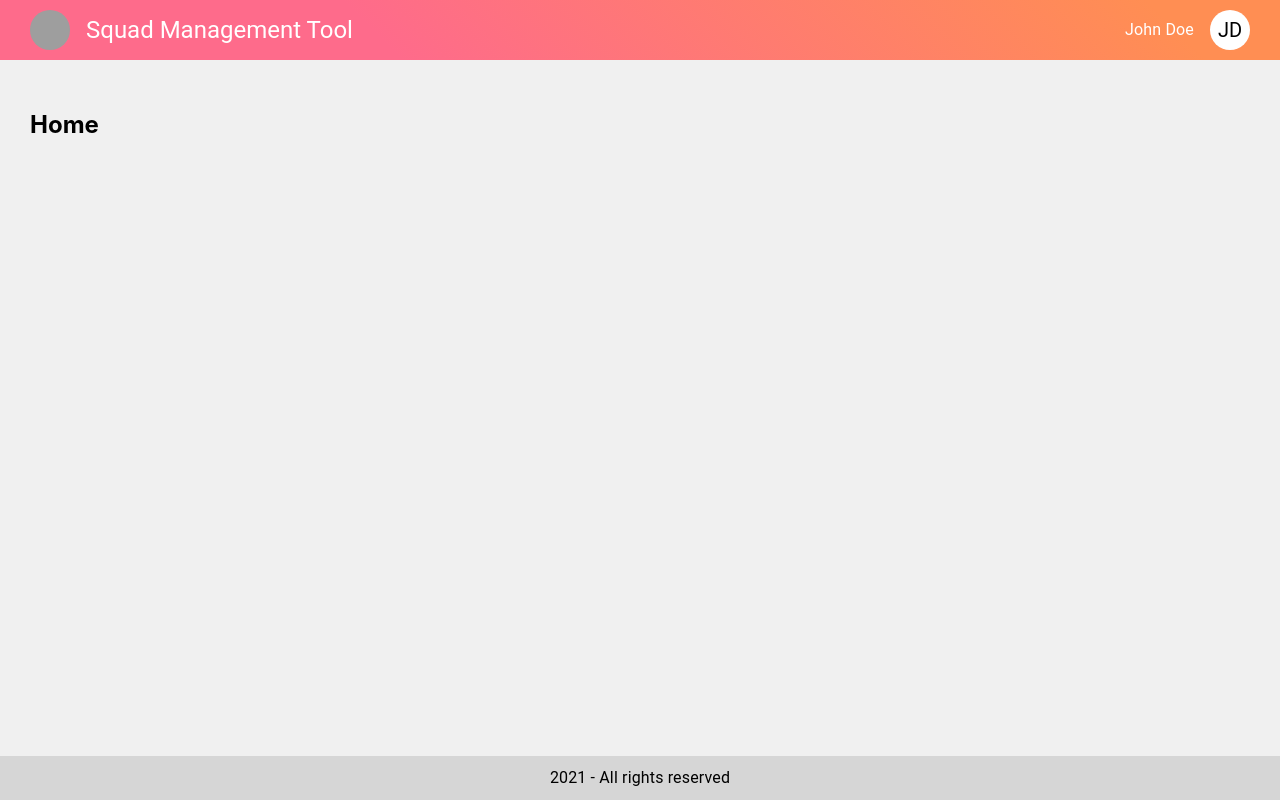
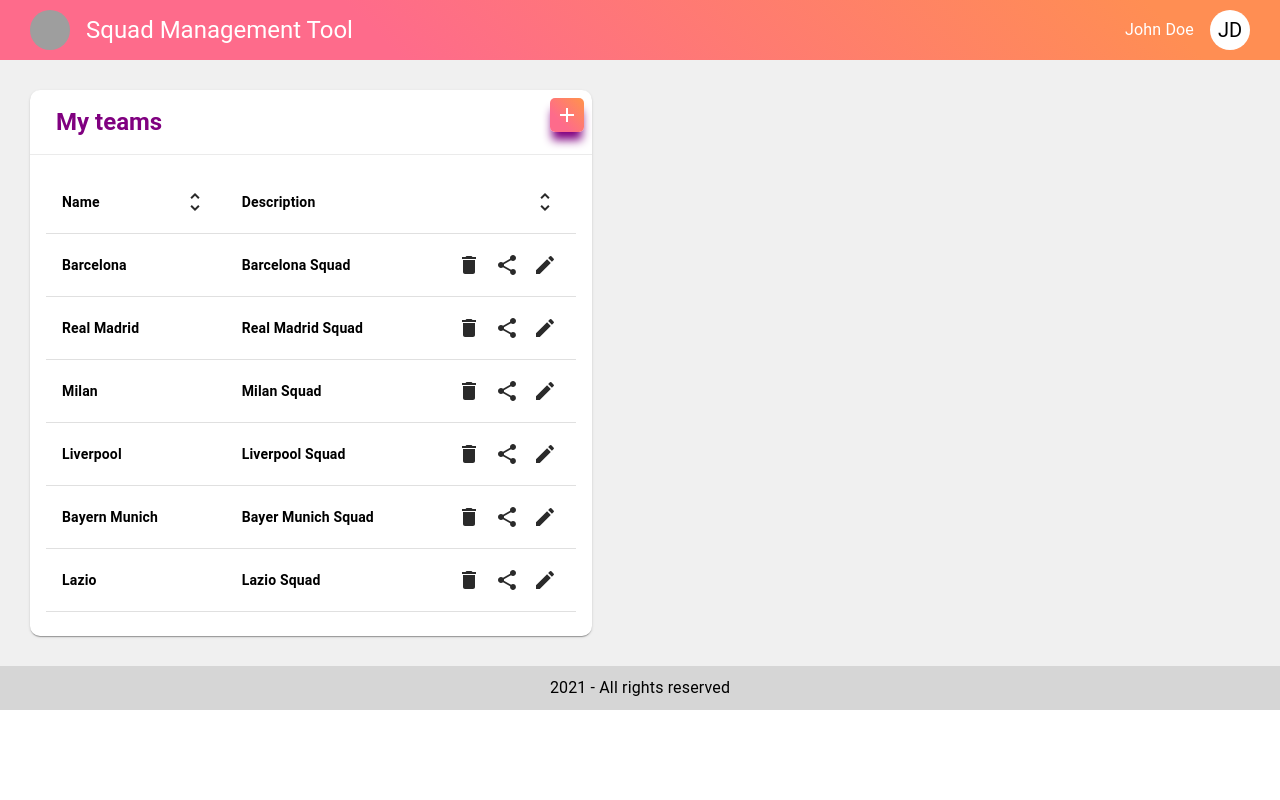
Before and after one commit to Leoguedesm1/squad_management_tool, a React (Create React App) app: page / in a window 1280 px wide. Built offline with nearby package versions, Linux system fonts and the light colour scheme; grey boxes are pictures that could not be loaded.

Commit message:
finish my teams ui

```diff
--- a/src/App.js
+++ b/src/App.js
@@ -6,6 +6,7 @@
 } from "react-router-dom";
 
 import { Topbar, Bottombar, BackgroundContainer } from './components/index';
+import { Home, } from './screens/index';
 
 export default function App() {
   return (
@@ -28,9 +29,6 @@
   );
 }
 
-function Home() {
-  return <h2>Home</h2>;
-}
 
 function Users() {
   return <h2>New Team</h2>;
--- a/src/components/BackgroundContainer/style.js
+++ b/src/components/BackgroundContainer/style.js
@@ -4,10 +4,8 @@
 const Container = styled(`div`)({
   background: '#f0f0f0',
   padding: '30px 30px',
-  width: '100%',
   height: '100%',
   minHeight: '100%',
-  position: 'fixed'
 });
 
 export {
--- a/src/components/Bottombar/style.js
+++ b/src/components/Bottombar/style.js
@@ -6,7 +6,6 @@
   padding: '10px 30px',
   color: 'black',
   bottom: 0,
-  position: 'fixed'
 });
 
 export {
--- /dev/null
+++ b/src/components/Card/Card.js
@@ -0,0 +1,24 @@
+import React, { forwardRef, useState, createRef } from 'react';
+import { Card, CardContent, CardHeader, Divider } from '@material-ui/core';
+import { StyledCardHeader, StyledCard } from './style';
+
+export default forwardRef((props, ref) => {
+
+    const cardHeaderClasses = StyledCardHeader();
+
+    return (
+        <StyledCard>
+            <CardHeader
+                title={props.title}
+                action={props.action}
+                classes={cardHeaderClasses}
+            />
+
+            <Divider light />
+
+            <CardContent>
+                {props.children}
+            </CardContent>
+        </StyledCard>
+    )
+});
--- /dev/null
+++ b/src/components/Card/style.js
@@ -0,0 +1,23 @@
+import { styled, makeStyles } from '@material-ui/core/styles';
+import { Card } from '@material-ui/core/';
+
+const StyledCard = styled(Card)({
+    borderRadius: 10,
+});
+
+const StyledCardHeader = makeStyles({
+    title: {
+        color: 'purple',
+        fontWeight: 'bold'
+    },
+    content: {
+        padding: '0px 10px',
+        alignItems: 'center'
+    },
+
+})
+
+export {
+    StyledCardHeader,
+    StyledCard,
+}
--- /dev/null
+++ b/src/components/Table/Table.js
@@ -0,0 +1,116 @@
+import React, { useState } from 'react';
+import {
+    TableContainer,
+    Table,
+    TableHead,
+    TableRow,
+    TableCell,
+    TableBody,
+    Tooltip,
+    Grid,
+    IconButton,
+} from '@material-ui/core';
+
+import DeleteIcon from '@material-ui/icons/Delete';
+import ShareIcon from '@material-ui/icons/Share';
+import EditIcon from '@material-ui/icons/Edit';
+import UnfoldMoreIcon from '@material-ui/icons/UnfoldMore';
+
+import { StyledTableRow, StyledTypography, StyledIcon, StyledTooltip } from './style';
+
+export default ({ items }, ref) => {
+
+    const tableRowClasses = StyledTableRow();
+    const iconClasses = StyledIcon();
+    const tooltipClasses = StyledTooltip();
+
+    return (
+        <TableContainer>
+            <Table>
+
+                <TableHead>
+                    <TableRow>
+                        <TableCell align="left">
+                            <Grid container direction="row" alignItems="center" spacing={10} justifyContent="space-between">
+                                <Grid item>
+                                    <StyledTypography variant="body2">Name</StyledTypography>
+                                </Grid>
+
+                                <Grid item>
+                                    <IconButton size="small">
+                                        <UnfoldMoreIcon color="primary" classes={iconClasses} />
+                                    </IconButton>
+                                </Grid>
+                            </Grid>
+                        </TableCell>
+                        <TableCell align="left">
+                            <Grid container direction="row" alignItems="center" spacing={10} justifyContent="space-between">
+                                <Grid item>
+                                    <StyledTypography variant="body2">Description</StyledTypography>
+                                </Grid>
+
+                                <Grid item>
+                                    <IconButton size="small">
+                                        <UnfoldMoreIcon color="primary" classes={iconClasses} />
+                                    </IconButton>
+                                </Grid>
+                            </Grid>
+                        </TableCell>
+                    </TableRow>
+                </TableHead>
+
+                <TableBody>
+                    {items.map((item, index) => (
+                        <TableRow
+                            key={item.name}
+                            hover
+                            classes={{ hover: tableRowClasses.hover }}
+                        >
+                            <TableCell align="left">
+                                <StyledTypography variant="body2">{item.name}</StyledTypography>
+                            </TableCell>
+
+                            <TableCell align="left">
+                                <Grid container direction="row" justifyContent="space-between" alignItems="center" spacing={10}>
+                                    <Grid item>
+                                        <StyledTypography variant="body2">{item.description}</StyledTypography>
+                                    </Grid>
+
+                                    <Grid item>
+                                        <Grid container direction="row" spacing={1}>
+                                            <Grid item>
+                                                <Tooltip arrow title="Delete" classes={tooltipClasses} placement="top">
+                                                    <IconButton size="small">
+                                                        <DeleteIcon color="primary" classes={iconClasses} />
+                                                    </IconButton>
+                                                </Tooltip>
+                                            </Grid>
+
+                                            <Grid item>
+                                                <Tooltip arrow title="Share" classes={tooltipClasses} placement="top">
+                                                    <IconButton size="small">
+                                                        <ShareIcon color="primary" classes={iconClasses} />
+                                                    </IconButton>
+                                                </Tooltip>
+                                            </Grid>
+
+                                            <Grid item>
+                                                <Tooltip arrow title="Edit" classes={tooltipClasses} placement="top">
+                                                    <IconButton size="small">
+                                                        <EditIcon color="primary" classes={iconClasses} />
+                                                    </IconButton>
+                                                </Tooltip>
+                                            </Grid>
+                                        </Grid>
+                                    </Grid>
+
+                                </Grid>
+                            </TableCell>
+                        </TableRow>
+                    ))}
+                </TableBody>
+
+            </Table>
+        </TableContainer>
+    )
+}
--- /dev/null
+++ b/src/components/Table/style.js
@@ -0,0 +1,37 @@
+import { styled, makeStyles } from '@material-ui/core/styles';
+import { Typography } from '@material-ui/core';
+
+const StyledTableRow = makeStyles({
+    hover: {
+        "&$hover:hover": {
+            backgroundColor: '#EFE7FF',
+        }
+    },
+});
+
+const StyledIcon = makeStyles({
+    colorPrimary: {
+        color: '#2a2a2a'
+    }
+})
+
+const StyledTooltip = makeStyles({
+    arrow: {
+        color: '#2a2a2a',
+    },
+    tooltip: {
+        backgroundColor: '#2a2a2a',
+    }
+})
+
+const StyledTypography = styled(Typography)({
+    color: 'black',
+    fontWeight: 'bold'
+})
+
+export {
+    StyledTableRow,
+    StyledTypography,
+    StyledIcon,
+    StyledTooltip,
+}
--- a/src/components/index.js
+++ b/src/components/index.js
@@ -1,9 +1,13 @@
 import Topbar from './Topbar/Topbar';
 import Bottombar from './Bottombar/Bottombar';
 import BackgroundContainer from './BackgroundContainer/BackgroundContainer';
+import Card from './Card/Card';
+import Table from './Table/Table';
 
 export {
     Topbar,
     Bottombar,
     BackgroundContainer,
+    Card,
+    Table,
 };
--- /dev/null
+++ b/src/screens/Home/Home.js
@@ -0,0 +1,58 @@
+import React from 'react';
+import { Grid, Container, Typography, IconButton } from '@material-ui/core';
+import { Card, Table, } from '../../components/index';
+import { Add } from '@material-ui/icons';
+
+import { StyledIcon, StyledIconButton } from './style';
+
+export default () => {
+
+    const iconClasses = StyledIcon();
+    const iconButtonClasses = StyledIconButton();
+
+    return (
+        <Container disableGutters>
+
+            <Grid container direction='row'>
+
+                <Grid item>
+                    <Card
+                        title="My teams"
+                        action={
+                            <IconButton size='medium' color="primary" classes={iconButtonClasses}>
+                                <Add color="primary" classes={iconClasses} />
+                            </IconButton>
+                        }
+                    >
+
+                        <Table
+                            items={[
+                                {
+                                    name: 'Barcelona',
+                                    description: 'Barcelona Squad',
+                                }, {
+                                    name: 'Real Madrid',
+                                    description: 'Real Madrid Squad',
+                                }, {
+                                    name: 'Milan',
+                                    description: 'Milan Squad',
+                                }, {
+                                    name: 'Liverpool',
+                                    description: 'Liverpool Squad',
+                                }, {
+                                    name: 'Bayern Munich',
+                                    description: 'Bayer Munich Squad',
+                                }, {
+                                    name: 'Lazio',
+                                    description: 'Lazio Squad',
+                                }
+                            ]}
+                        />
+
+                    </Card>
+                </Grid>
+            </Grid>
+
+        </Container>
+    )
+}
--- /dev/null
+++ b/src/screens/Home/style.js
@@ -0,0 +1,33 @@
+import { styled, makeStyles } from '@material-ui/core/styles';
+
+const StyledTableRow = makeStyles({
+    hover: {
+        "&$hover:hover": {
+            backgroundColor: '#EFE7FF',
+        }
+    },
+});
+
+const StyledIcon = makeStyles({
+    colorPrimary: {
+        color: '#fff'
+    }
+})
+
+const StyledIconButton = makeStyles({
+    colorPrimary: {
+        background: 'linear-gradient(45deg, #FE6B8B 30%, #FF8E53 90%)'
+    },
+    root: {
+        borderRadius: 5,
+        padding: '5px 5px',
+        boxShadow: '0px 10px 10px -2px purple'
+
+    }
+})
+
+export {
+    StyledTableRow,
+    StyledIcon,
+    StyledIconButton,
+}
--- /dev/null
+++ b/src/screens/index.js
@@ -0,0 +1,5 @@
+import Home from './Home/Home';
+
+export {
+    Home,
+};
```
